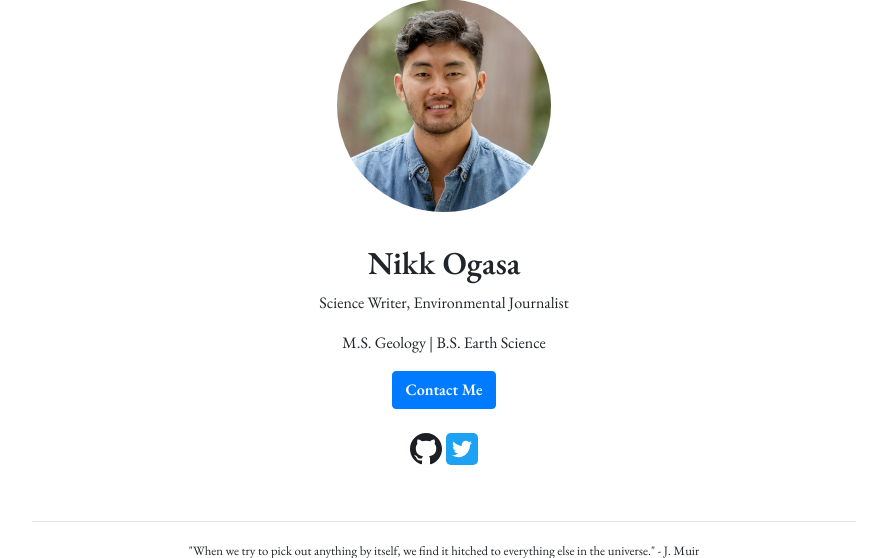
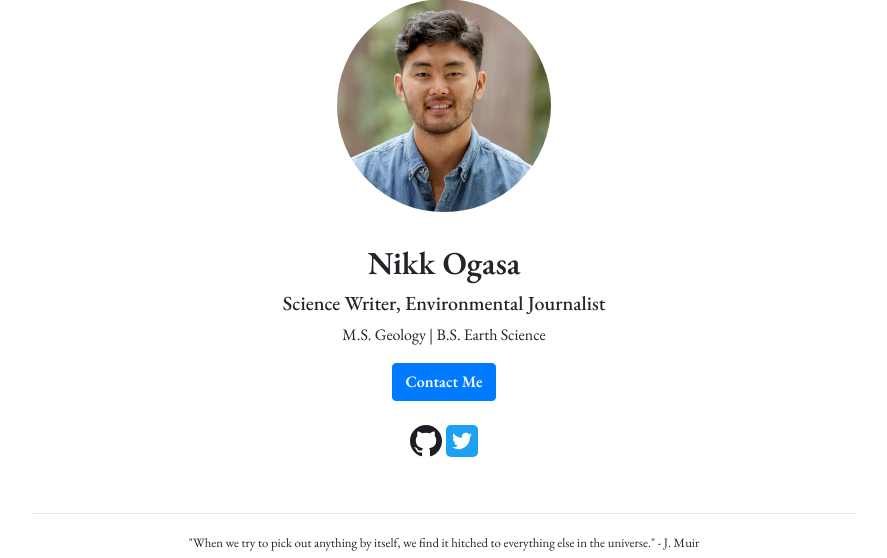
Before and after one commit to ntogasa/personal_website, a Django app: page / in a window 1280 px wide. Shown: the part 89-647 px from the top of the page, without its empty margins (196-1083 px from the left). Run offline with Django 3.2, Linux system fonts and the light colour scheme; parts of the project's set-up code (start-up, migrations or seed data) failed here and were passed over; some libraries are stand-ins or nearby versions.

Commit message:
Edit home text

```diff
--- a/templates/home.html
+++ b/templates/home.html
@@ -17,7 +17,7 @@
         <h2 class="page-heading text-center">Nikk Ogasa</h2>
     </div>
     <div class="row d-flex justify-content-center">
-        <p class="text-center">Science Writer, Environmental Journalist</p>
+        <h5 class="text-center">Science Writer, Environmental Journalist</h5>
     </div>
     <div class="row d-flex justify-content-center">
         <p class="text-center">M.S. Geology | B.S. Earth Science</p>
```
